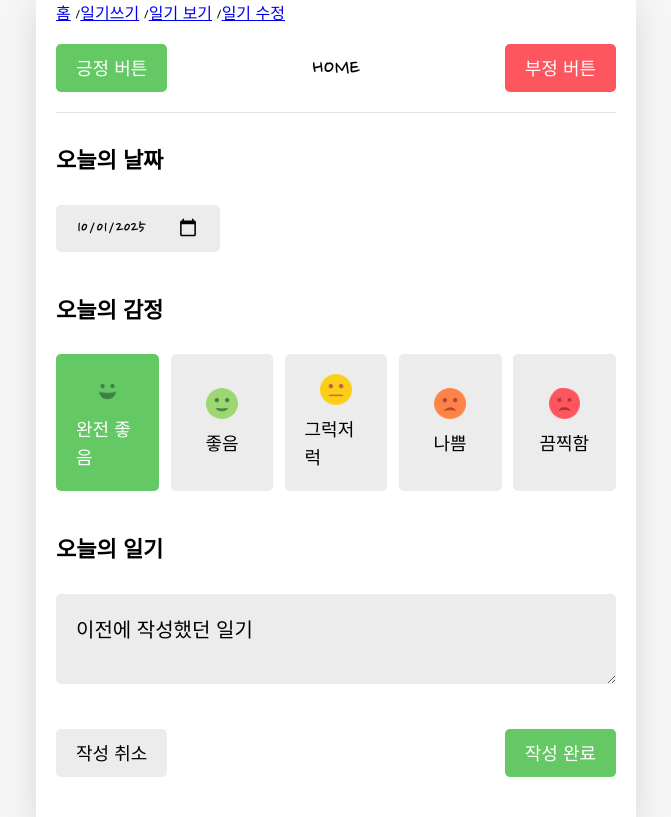
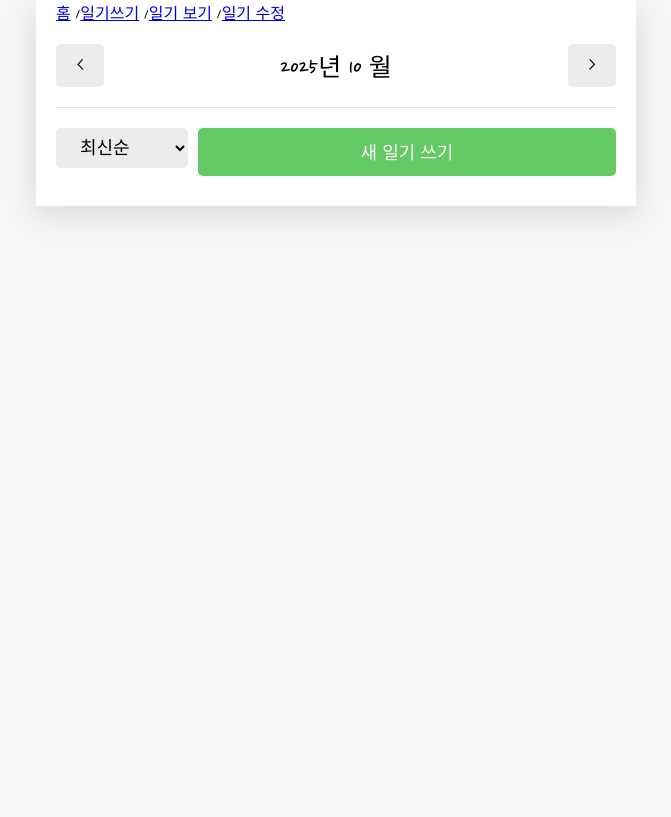
Before and after one commit to khyuna0/project03, a React (Create React App) app: page / in a window 1280 px wide. Shown: the whole page, without its empty margins (304-975 px from the left). Built offline with nearby package versions, Linux system fonts and the light colour scheme.

Commit message:
DirayList 컴포넌트 상단부 완성

```diff
--- a/src/App.js
+++ b/src/App.js
@@ -4,7 +4,7 @@ import Edit from './pages/Edit';
 import New from './pages/New';
 import Diary from './pages/Dairy';
 import { Routes, Route, Link } from 'react-router-dom';
-import { useEffect, useReducer, useRef, useState } from 'react';
+import React, { useEffect, useReducer, useRef, useState } from 'react';
 import { type } from '@testing-library/user-event/dist/type';
 import EmotionItem from './component/EmotionItem';
 // import { getEmotionImgById } from './util';
@@ -33,7 +33,13 @@ function reducer (state, action) {
   }
 }
 
+export const DiaryStateContext = React.createContext();
+export const DiaryDispatchContext = React.createContext();
+// context 2개 -> 전달해줄 함수만 분리함
+
 function App() {
+
+  const [isDataLoaded, setIsDataLoaded] = useState(false);
 
   const mockData = [
     {
@@ -61,6 +67,7 @@ function App() {
       type : "INIT",
       data : mockData
     })
+    setIsDataLoaded(true);
   },[]); // 의존성 배열 [] 로 하면 -> 최초 마운트할때 1번만 실행
 
   const idRef = useRef(0); // 일기의 아이디 생성 변수
@@ -102,8 +109,11 @@ function App() {
     })
   };
 
-
+  if (isDataLoaded) { // T -> 전부 로딩 완료
     return (
+    <DiaryStateContext.Provider value={data}> {/* data 전달 용 */}
+      <DiaryDispatchContext.Provider
+        value={{onCreate, onUpdate, onDelete}}> {/* 함수 전달 */}
         <div className="App">
           <div>
             <Link to={"/"}>홈</Link> /
@@ -119,7 +129,13 @@ function App() {
             <Route path='/edit' element={<Edit />}/>
           </Routes>
         </div>
+      </DiaryDispatchContext.Provider>
+    </DiaryStateContext.Provider>
   );
+} else {
+  return <div>데이터를 불러오는 중입니다.</div>;
+}
+
 }
 
 export default App;
--- /dev/null
+++ b/src/component/DiaryList.css
@@ -0,0 +1,26 @@
+.menu_wrapper {
+    margin-top: 20px;
+    margin-bottom: 30px;
+    display: flex;
+    justify-content: space-between;
+}
+
+.left_col select {
+    margin-right: 10px;
+    border: none;
+    border-radius: 5px;
+    background-color: #ececec;
+    padding: 10px 20px 10px 20px;
+    cursor: pointer;
+    font-family: "Nanum Pen Script";
+    font-size: 18px;
+}
+
+.right_col {
+    /* 자식 요소를 배치하고 남은 공간을 균등 배분해서 배치 */
+    flex-grow: 1;
+}
+
+.menu_wrapper .right_col button {
+    width: 100%;
+}
--- /dev/null
+++ b/src/component/DiaryList.js
@@ -0,0 +1,36 @@
+import { useState } from "react";
+import Button from "./Button";
+import "./DiaryList.css"
+
+
+const sortOptionList = [
+    {value : "latest" , name : "최신순"},
+    {value : "oldest" , name : "오래된 순"}
+]
+
+const DairyList = ({data}) => { // home에서 넘어온 props -> 월별 필터링된 일기들의 배열
+
+    const [sortType , setsortType] = useState("latest"); // 정렬 이벤트 핸들러
+    const onChangeSortType = (e) => {
+        setsortType(e.target.value);
+    };
+
+    return (
+        <div className="DiaryList">
+            <div className="menu_wrapper">
+                <div className="left_col">
+                    <select onChange={onChangeSortType} value={sortType}>
+                        {sortOptionList.map((item, idx)=> (
+                            <option key={idx} value={item.value}>{item.name}</option>
+                        ))}
+                    </select>
+                </div>
+                <div className="right_col">
+                    <Button text={"새 일기 쓰기"} type={"positive"}/>
+                </div>
+            </div>
+        </div>
+    );
+};
+
+export default DairyList;
--- a/src/pages/Home.js
+++ b/src/pages/Home.js
@@ -1,36 +1,57 @@
 //import { useSearchParams } from "react-router-dom";
+import { useContext, useEffect, useState } from "react";
 import Button from "../component/Button";
 import Editor from "../component/Editor";
 import Header from "../component/Header";
+import { DiaryStateContext } from "../App";
+import { getMonthRangeByDate } from "../util";
+import DairyList from "../component/DiaryList";
 
-// Button 컴포넌트 props -> 버튼의 이름 text, 이벤트 핸들러 onClick
+// context 설정 됨 -> app 에서 보내준 data, 함수들 사용 가능
 const Home = () => {
     // request.getparameter과 유사
     // const [searchParams, SetSearchParams] = useSearchParams();  // 객체 형식
     // console.log(searchParams.get("id"));
 
+    const data = useContext(DiaryStateContext); // data (일기들 배열) 가져오기
+
+    const [filteredData, setFilteredData] = useState([]);
+
     const onSubmit = () => {
         alert("작성 완료")
     }
+    const [pivotDate, setPivotDate] = useState(new Date()); // 기준 날짜
+    const onIncreaseMonth = () => { // 월 증가
+        setPivotDate ( new Date(pivotDate.getFullYear() ,pivotDate.getMonth() +1));
+    }
+    const onDecreaseMonth = () => { // 월 감소
+        setPivotDate ( new Date(pivotDate.getFullYear() ,pivotDate.getMonth() -1));
+    }
 
+    useEffect(() => {
+
+        if (data.length >= 1 ) {
+            const {beginTimeStamp, endTimeStamp} = getMonthRangeByDate(pivotDate);
+            setFilteredData (
+                data.filter (
+                    (item) => beginTimeStamp <= item.date && item.date <= endTimeStamp
+                )
+            )
+        } else {
+            setFilteredData([]);
+        }
+    },[data, pivotDate]);
+
+
+    const headerTitle = `${pivotDate.getFullYear()}년 ${pivotDate.getMonth() +1} 월`
 
     return (
         <div>
-            <Header title={"HOME"}
-                leftChild={<Button type={"positive"} text={"긍정 버튼"} onClick={() => {
-                alert("긍정 버튼")
-            }}/>}
-                rightChild={<Button type={"negative"} text={"부정 버튼"} onClick={() => {
-                alert("부정 버튼")
-            }}/>}
+            <Header title={headerTitle}
+                leftChild={<Button text={"<"} onClick={onDecreaseMonth}/>}
+                rightChild={<Button text={">"} onClick={onIncreaseMonth}/>}
             />
-            <Editor initData={
-            {   // 수정 시 사용
-                date : new Date().getTime(),
-                emotionId : 1,
-                content : "이전에 작성했던 일기"
-            }
-            } onSubmit={onSubmit}/>
+            <DairyList data={filteredData} />
         </div>
     )
 }
--- a/src/util.js
+++ b/src/util.js
@@ -64,3 +64,13 @@ export const emotionList = [
       img : getEmotionImgById(5)
     },
 ]
+
+export const getMonthRangeByDate = (date) => { // pivotDate 받아 월의 시작, 마지막 일 반환
+    const beginTimeStamp = new Date(date.getFullYear(), date.getMonth(), 1).getTime();
+    const endTimeStamp = new Date(
+        date.getFullYear(),
+        date.getMonth() +1,
+        0, 23, 59, 59).getTime();
+
+    return {beginTimeStamp, endTimeStamp};
+}
```
Lines whose indentation alone changed are shown as unchanged.
